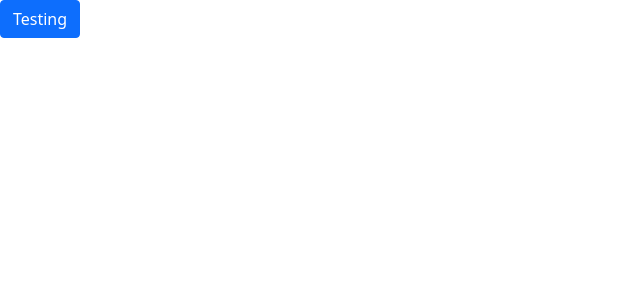
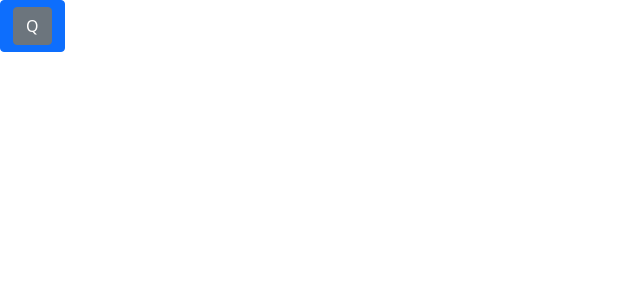
Before and after one commit to vilmis04/drum-machine, a React (Create React App) app: page / in a window 1280 px wide. Shown: the top 300 px of the page, without its empty margins (0-640 px from the left). Built offline with nearby package versions, Linux system fonts and the light colour scheme.

Commit message:
feat: build basic app structure

```diff
--- a/src/App.js
+++ b/src/App.js
@@ -1,9 +1,12 @@
 import logo from './logo.svg';
+import Display from './components/Display';
+import DrumKeyboard from './components/DrumKeyboard';
 
 function App() {
   return (
-    <div className='btn btn-primary'>
-      Testing
+    <div id='drum-machine' className='btn btn-primary'>
+      <Display />
+      <DrumKeyboard />
     </div>
   );
 }
--- /dev/null
+++ b/src/components/Display.js
@@ -0,0 +1,6 @@
+function Display(props) {
+
+    return null;
+}
+
+export default Display;
--- /dev/null
+++ b/src/components/DrumKeyboard.js
@@ -0,0 +1,21 @@
+import DrumPad from './DrumPad';
+
+function DrumKeyboard(props) {
+
+
+    return (
+        <div>
+            <DrumPad id='function' keyboardKey='Q'/>
+            {/* <DrumPad id='function' keyboardKey='E'/>
+            <DrumPad id='function' keyboardKey='W'/>
+            <DrumPad id='function' keyboardKey='A'/>
+            <DrumPad id='function' keyboardKey='S'/>
+            <DrumPad id='function' keyboardKey='D'/>
+            <DrumPad id='function' keyboardKey='Z'/>
+            <DrumPad id='function' keyboardKey='X'/>
+            <DrumPad id='function' keyboardKey='C'/> */}
+        </div>
+    );
+}
+
+export default DrumKeyboard;
--- /dev/null
+++ b/src/components/DrumPad.js
@@ -0,0 +1,9 @@
+function DrumPad(props) {
+
+    return (
+        <div className="btn btn-secondary">
+            {props.keyboardKey}
+        </div>);
+}
+
+export default DrumPad;
```
